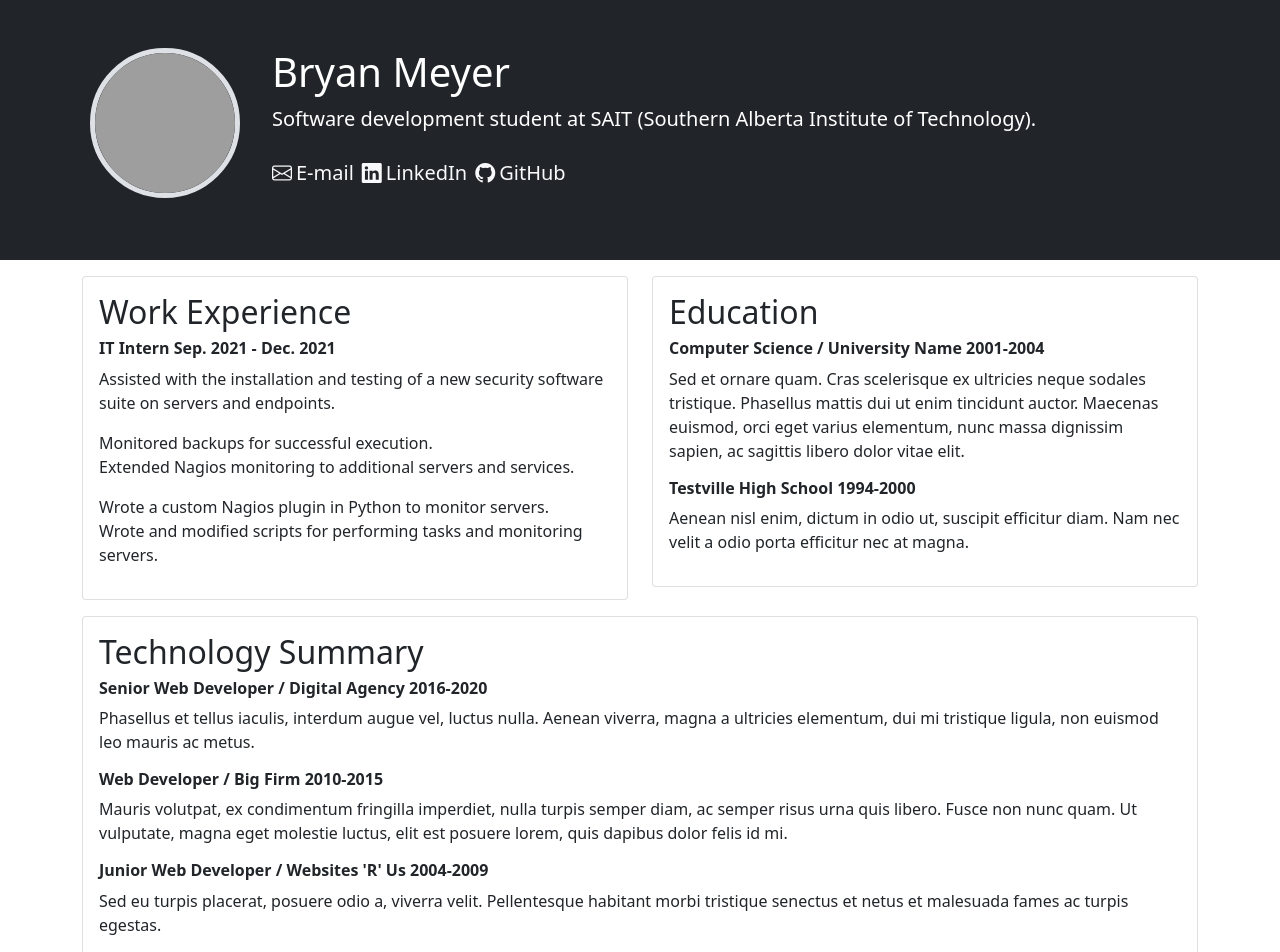
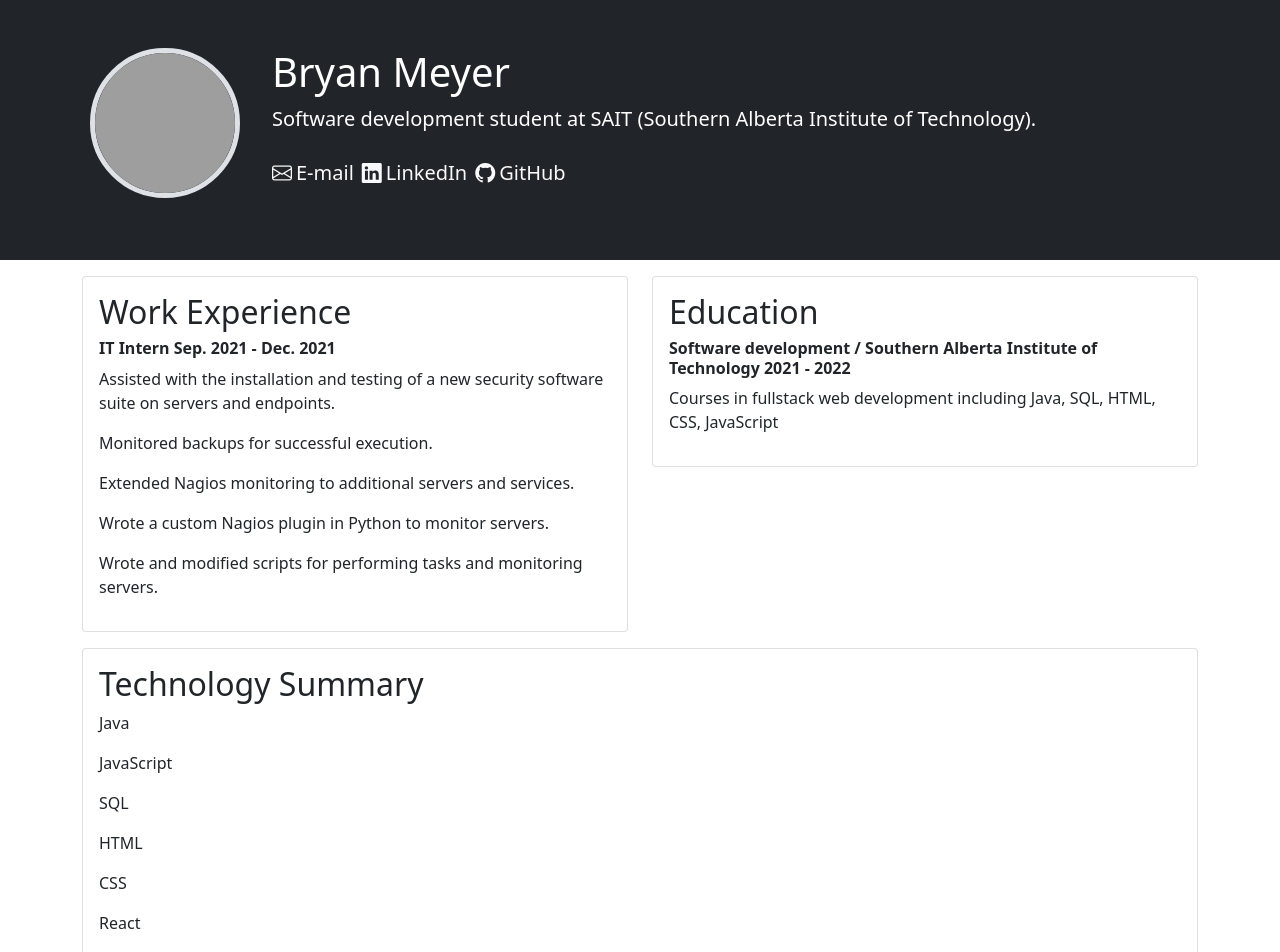
Before and after one commit to bryan0x17/CPRG352-Lab10, a React (Create React App) app in the folder portfolio-app/: page / in a window 1280 px wide. Shown: the top 952 px of the page. Built offline with nearby package versions, Linux system fonts and the light colour scheme; grey boxes are pictures that could not be loaded.

Commit message:
Update content

```diff
--- a/portfolio-app/src/Education.js
+++ b/portfolio-app/src/Education.js
@@ -6,20 +6,10 @@ function Education() {
         <ul className="list-unstyled">
           <li>
             <h6 className="fw-bold">
-              Computer Science / University Name 2001-2004
+              Software development / Southern Alberta Institute of Technology 2021 - 2022
             </h6>
             <p>
-              Sed et ornare quam. Cras scelerisque ex ultricies neque sodales
-              tristique. Phasellus mattis dui ut enim tincidunt auctor. Maecenas
-              euismod, orci eget varius elementum, nunc massa dignissim sapien,
-              ac sagittis libero dolor vitae elit.
-            </p>
-          </li>
-          <li>
-            <h6 className="fw-bold">Testville High School 1994-2000</h6>
-            <p>
-              Aenean nisl enim, dictum in odio ut, suscipit efficitur diam. Nam
-              nec velit a odio porta efficitur nec at magna.
+              Courses in fullstack web development including Java, SQL, HTML, CSS, JavaScript
             </p>
           </li>
         </ul>
--- a/portfolio-app/src/Experience.js
+++ b/portfolio-app/src/Experience.js
@@ -12,14 +12,16 @@ function Experience() {
             </p>
             <p>
               Monitored backups for successful execution.
+              </p>
             <p>
             Extended Nagios monitoring to additional servers and services.
             </p>
+            <p>
             Wrote a custom Nagios plugin in Python to monitor servers.
+            </p>
             <p>
             Wrote and modified scripts for performing tasks and monitoring
             servers.
-            </p>
             </p>
           </li>
         </ul>
--- a/portfolio-app/src/Technology.js
+++ b/portfolio-app/src/Technology.js
@@ -5,32 +5,33 @@ function Technology() {
         <h2 className="card-title">Technology Summary</h2>
         <ul className="list-unstyled">
           <li>
-            <h6 className="fw-bold">
-              Senior Web Developer / Digital Agency 2016-2020
-            </h6>
             <p>
-              Phasellus et tellus iaculis, interdum augue vel, luctus nulla.
-              Aenean viverra, magna a ultricies elementum, dui mi tristique
-              ligula, non euismod leo mauris ac metus.
+              Java
             </p>
           </li>
           <li>
-            <h6 className="fw-bold">Web Developer / Big Firm 2010-2015</h6>
             <p>
-              Mauris volutpat, ex condimentum fringilla imperdiet, nulla turpis
-              semper diam, ac semper risus urna quis libero. Fusce non nunc
-              quam. Ut vulputate, magna eget molestie luctus, elit est posuere
-              lorem, quis dapibus dolor felis id mi.
+              JavaScript
             </p>
           </li>
           <li>
-            <h6 className="fw-bold">
-              Junior Web Developer / Websites 'R' Us 2004-2009
-            </h6>
             <p>
-              Sed eu turpis placerat, posuere odio a, viverra velit.
-              Pellentesque habitant morbi tristique senectus et netus et
-              malesuada fames ac turpis egestas.
+              SQL
+            </p>
+          </li>
+          <li>
+            <p>
+              HTML
+            </p>
+          </li>
+          <li>
+            <p>
+              CSS
+            </p>
+          </li>
+          <li>
+            <p>
+              React
             </p>
           </li>
         </ul>
```
